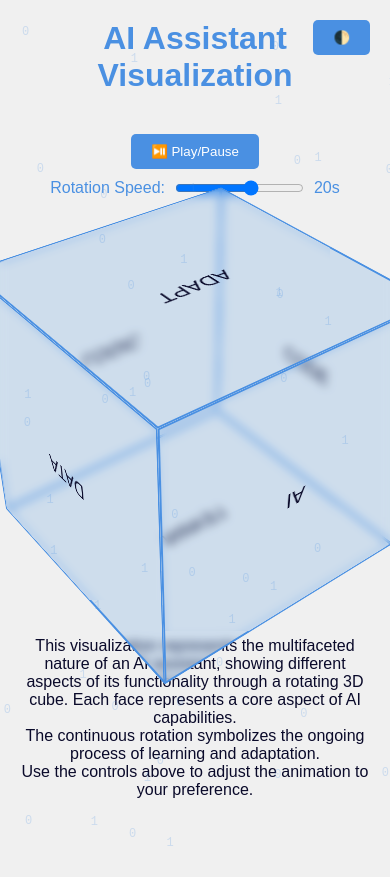
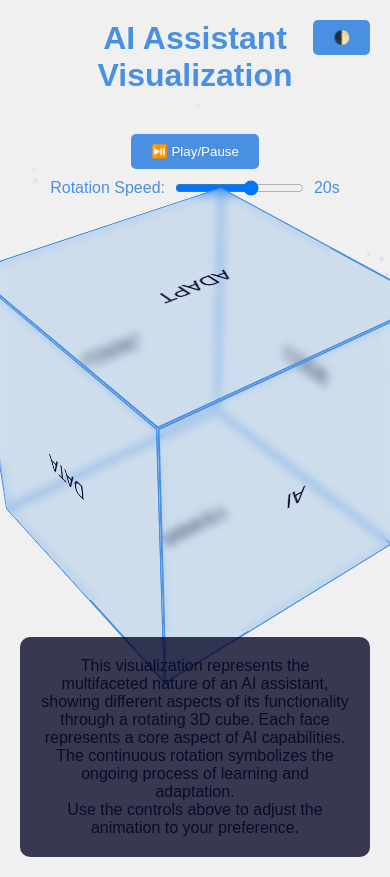
Before and after one commit to spencience/generated-website-1732422648005, a plain HTML site: page index.html in a window 390 px wide. Both pictures are taken after a click on the button "Toggle theme". Before the commit the page ends 850 px from the top, so only its background shows below. Drawn offline with Linux system fonts and the light colour scheme.

Commit message:
Applied HTML corrections

```diff
--- a/index.html
+++ b/index.html
@@ -16,12 +16,33 @@
         align-items: center;
         overflow: hidden;
     }
+    .particle {
+        position: fixed;
+        pointer-events: none;
+        background: rgba(74, 144, 226, 0.2);
+        border-radius: 50%;
+        animation: float linear infinite;
+    }
+    @keyframes float {
+        0% {
+            transform: translateY(100vh) scale(0);
+            opacity: 0;
+        }
+        50% {
+            opacity: 1;
+        }
+        100% {
+            transform: translateY(-100px) scale(1);
+            opacity: 0;
+        }
+    }
     .container {
         position: relative;
         width: 300px;
         height: 300px;
         margin: 50px auto;
         perspective: 1000px;
+        z-index: 1;
     }
     .cube {
         width: 100%;
@@ -60,27 +81,22 @@
         from { transform: rotateX(0) rotateY(0); }
         to { transform: rotateX(360deg) rotateY(360deg); }
     }
-    .binary {
-        position: absolute;
-        font-family: monospace;
-        font-size: 12px;
-        color: #4a90e2;
-        opacity: 0.5;
-        animation: fade 2s infinite alternate;
-    }
-    @keyframes fade {
-        from { opacity: 0.2; }
-        to { opacity: 0.8; }
-    }
     h1 {
         margin: 20px;
         color: #4a90e2;
         text-align: center;
+        z-index: 1;
+        position: relative;
     }
     .info {
         margin: 20px;
         text-align: center;
         max-width: 600px;
+        z-index: 1;
+        position: relative;
+        background: rgba(10, 10, 42, 0.8);
+        padding: 20px;
+        border-radius: 10px;
     }
     .controls {
         margin: 20px;
@@ -88,6 +104,8 @@
         gap: 10px;
         flex-wrap: wrap;
         justify-content: center;
+        z-index: 1;
+        position: relative;
     }
     button {
         padding: 10px 20px;
@@ -111,6 +129,7 @@
         position: fixed;
         top: 20px;
         right: 20px;
+        z-index: 2;
     }
     .dark-theme {
         background: #0a0a2a;
@@ -122,11 +141,11 @@
 </style>
 </head>
 <body class="dark-theme">
-<button class="theme-toggle" aria-label="Toggle theme">🌓</button>
+<button class="theme-toggle" aria-label="Toggle theme" aria-pressed="false">🌓</button>
 <h1>AI Assistant Visualization</h1>
 
 <div class="controls">
-    <button id="playPause" aria-label="Play or pause cube rotation">⏯️ Play/Pause</button>
+    <button id="playPause" aria-label="Play or pause cube rotation" aria-pressed="false">⏯️ Play/Pause</button>
     <div class="speed-control">
         <label for="speed">Rotation Speed:</label>
         <input type="range" id="speed" min="5" max="30" value="20" aria-label="Adjust rotation speed">
@@ -160,7 +179,8 @@ const themeToggle = document.querySelector('.theme-toggle');
 
 playPauseBtn.addEventListener('click', () => {
     cube.classList.toggle('paused');
-    playPauseBtn.setAttribute('aria-pressed', cube.classList.contains('paused'));
+    const isPaused = cube.classList.contains('paused');
+    playPauseBtn.setAttribute('aria-pressed', isPaused);
 });
 
 speedControl.addEventListener('input', (e) => {
@@ -170,23 +190,37 @@ speedControl.addEventListener('input', (e) => {
 });
 
 themeToggle.addEventListener('click', () => {
-    document.body.classList.toggle('light-theme');
+    const isLight = document.body.classList.toggle('light-theme');
     document.body.classList.toggle('dark-theme');
+    themeToggle.setAttribute('aria-pressed', isLight);
 });
 
-function createBinaryBackground() {
-    const container = document.body;
+function createParticles() {
     for(let i = 0; i < 50; i++) {
-        const binary = document.createElement('div');
-        binary.className = 'binary';
-        binary.style.left = Math.random() * 100 + 'vw';
-        binary.style.top = Math.random() * 100 + 'vh';
-        binary.textContent = Math.random() > 0.5 ? '1' : '0';
-        binary.setAttribute('aria-hidden', 'true');
-        container.appendChild(binary);
+        const particle = document.createElement('div');
+        particle.className = 'particle';
+
+        const size = Math.random() * 5 + 2;
+        particle.style.width = `${size}px`;
+        particle.style.height = `${size}px`;
+
+        particle.style.left = `${Math.random() * 100}vw`;
+        particle.style.animationDuration = `${Math.random() * 10 + 10}s`;
+
+        document.body.appendChild(particle);
     }
 }
-createBinaryBackground();
+
+createParticles();
+setInterval(() => {
+    const particles = document.querySelectorAll('.particle');
+    particles.forEach(particle => {
+        if (particle.getBoundingClientRect().top < 0) {
+            particle.style.left = `${Math.random() * 100}vw`;
+            particle.style.top = '100vh';
+        }
+    });
+}, 100);
 </script>
 </body>
 </html>
```
